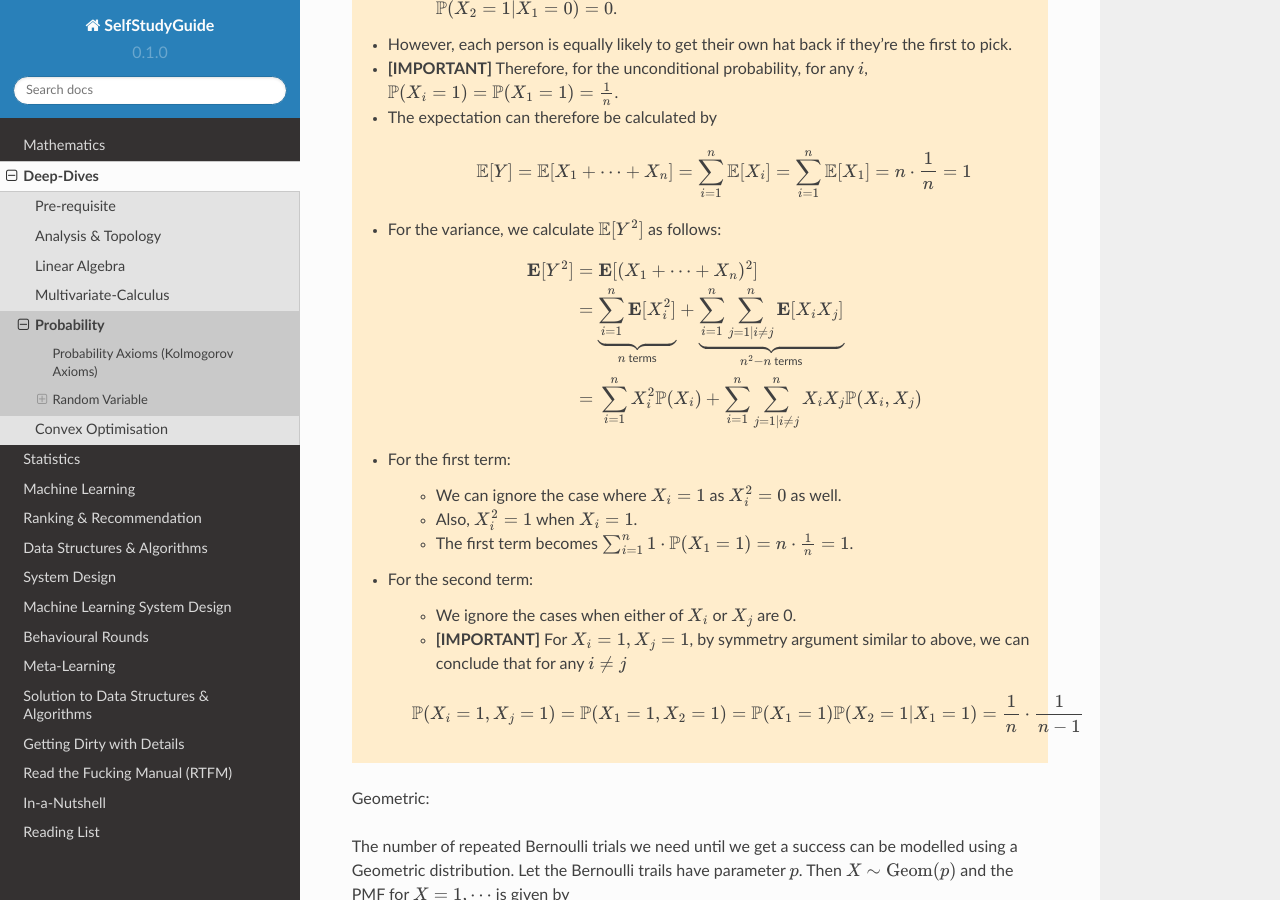
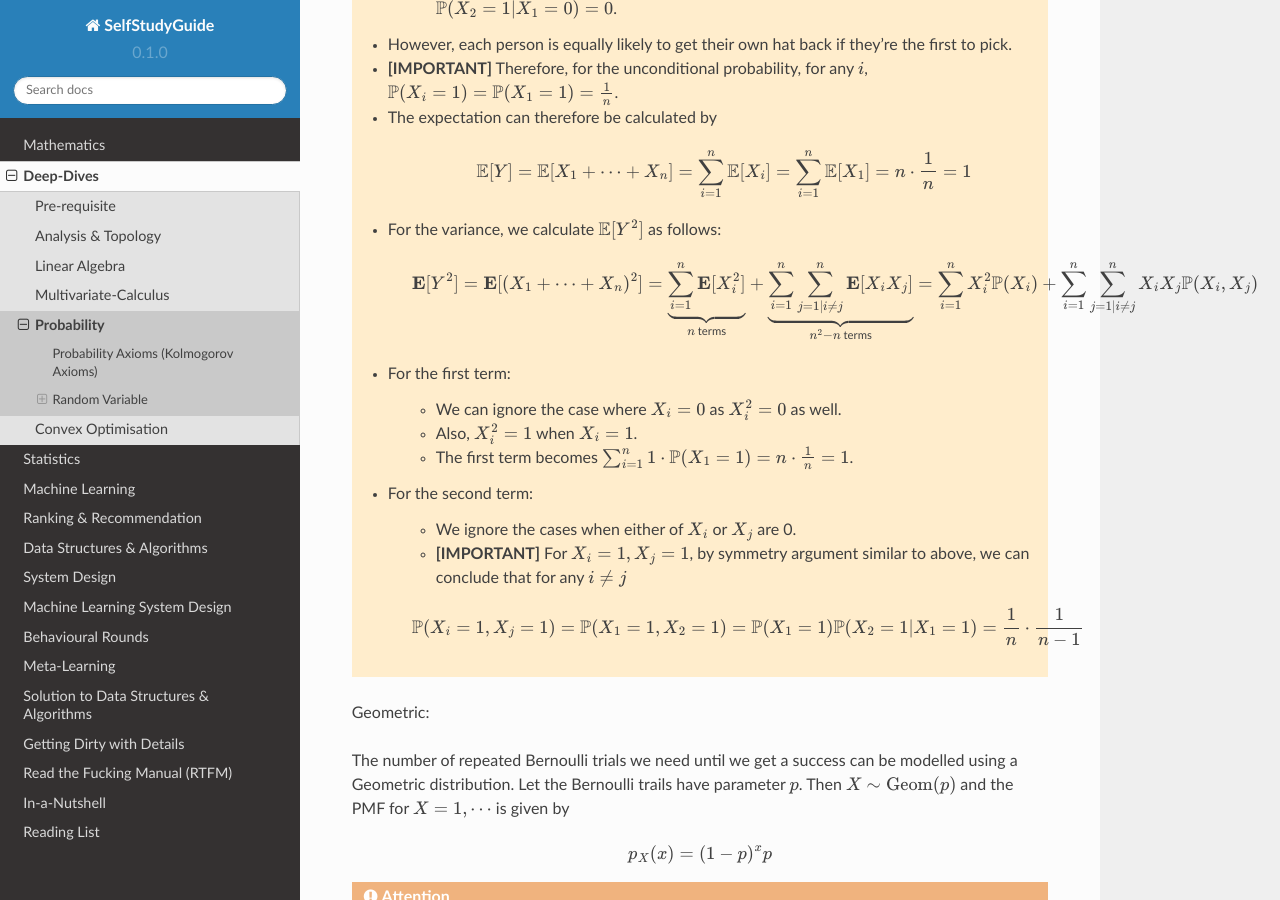
Before and after one commit to uselesstechjunks/leetcode, a Sphinx documentation site: the page built from docs/source/math/prob.rst, in a window 1280 px wide and 900 px high, scrolled down 7376 px. Built offline with Sphinx 7.4.7 and the Read the Docs theme 2.0.0, drawn with Linux system fonts in a browser that asks for light colours.

Commit message:
Update prob.rst (#79)
* Update prob.rst

* Update prob.rst

```diff
--- a/docs/source/math/prob.rst
+++ b/docs/source/math/prob.rst
@@ -259,15 +259,10 @@ In a repeated (:math:`n`-times) Bernoulli trial with parameter :math:`p`, let :m
 		.. math:: \mathbb{E}[Y]=\mathbb{E}[X_1+\cdots+X_n]=\sum_{i=1}^n\mathbb{E}[X_i]=\sum_{i=1}^n\mathbb{E}[X_1]=n\cdot\frac{1}{n}=1
 	* For the variance, we calculate :math:`\mathbb{E}[Y^2]` as follows:
 
-		.. math::
-			\begin{eqnarray}
-				\mathbf{E}[Y^2] & = & \mathbf{E}[(X_1+\cdots+X_n)^2] \\
- 				& = & \underbrace{\sum_{i=1}^n\mathbf{E}[X_i^2]}_\text{$n$ terms} + \underbrace{\sum_{i=1}^n\sum_{j=1|i\neq j}^n\mathbf{E}[X_i X_j]}_\text{$n^2-n$ terms} \\
-				& = & \sum_{i=1}^n X_i^2\mathbb{P}(X_i)+\sum_{i=1}^n\sum_{j=1|i\neq j}^n X_i X_j\mathbb{P}(X_i,X_j)
-			\end{eqnarray}
+		.. math:: \mathbf{E}[Y^2]=\mathbf{E}[(X_1+\cdots+X_n)^2]=\underbrace{\sum_{i=1}^n\mathbf{E}[X_i^2]}_\text{$n$ terms} + \underbrace{\sum_{i=1}^n\sum_{j=1|i\neq j}^n\mathbf{E}[X_i X_j]}_\text{$n^2-n$ terms}=\sum_{i=1}^n X_i^2\mathbb{P}(X_i)+\sum_{i=1}^n\sum_{j=1|i\neq j}^n X_i X_j\mathbb{P}(X_i,X_j)
 	* For the first term:
 
-		* We can ignore the case where :math:`X_i=1` as :math:`X_i^2=0` as well.
+		* We can ignore the case where :math:`X_i=0` as :math:`X_i^2=0` as well.
 		* Also, :math:`X_i^2=1` when :math:`X_i=1`.
 		* The first term becomes :math:`\sum_{i=1}^n 1\cdot\mathbb{P}(X_1=1)=n\cdot\frac{1}{n}=1`.
 	* For the second term:
```
